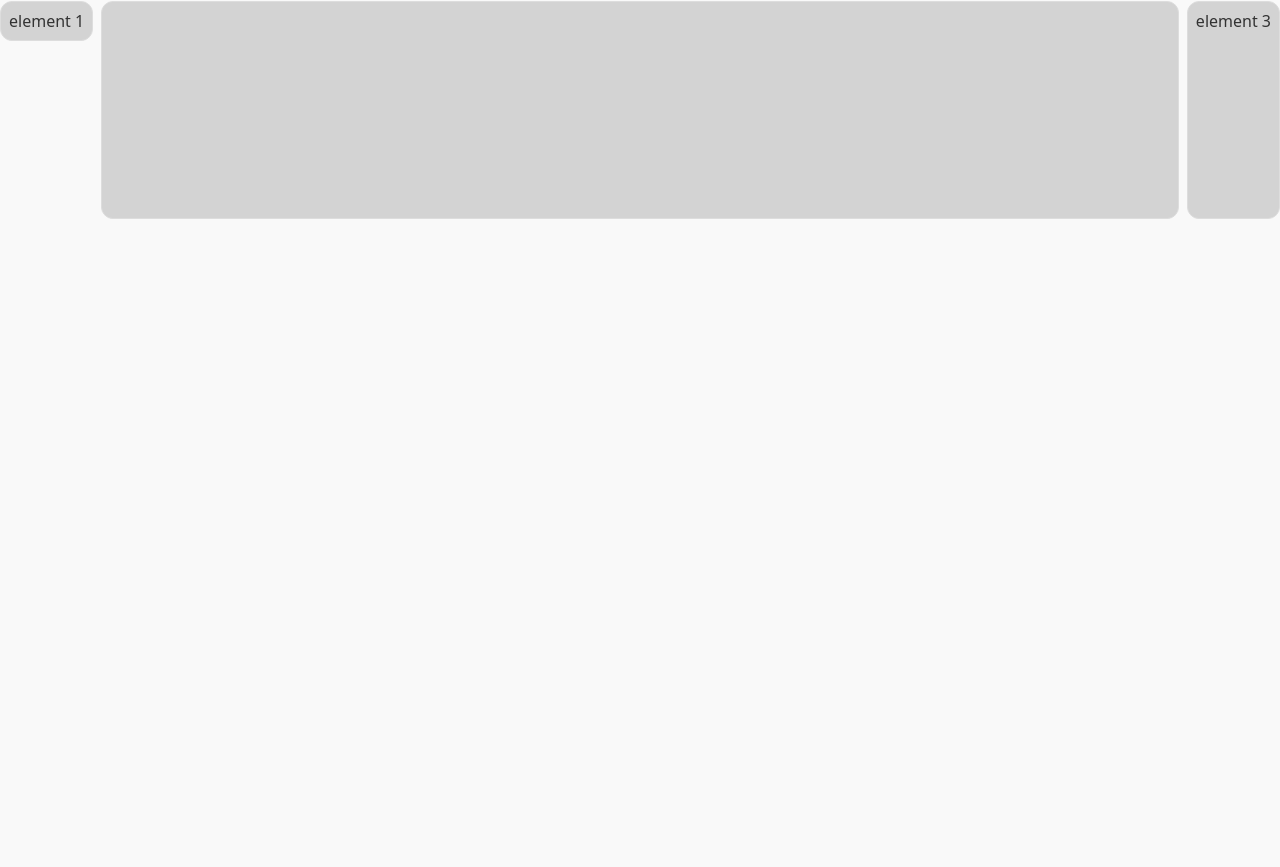
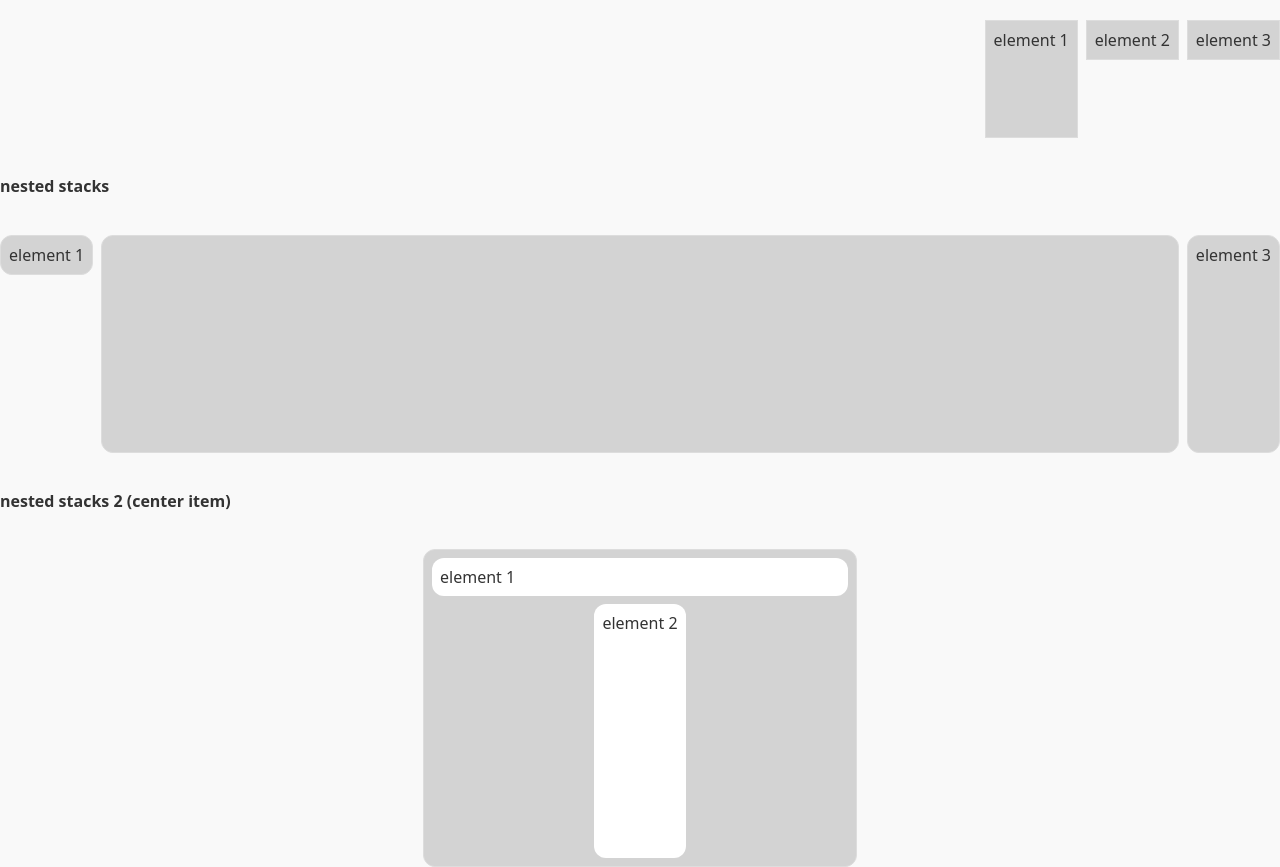
Before and after one commit to robinjac/R4, a SvelteKit app: page / in a window 1280 px wide. Shown: the part 1187-2054 px from the top of the page. Before the commit the page ends 1406 px from the top, so only its background shows below. Built offline with nearby package versions, Linux system fonts and the light colour scheme.

Commit message:
Revert some changes

```diff
--- a/src/components/Stack.svelte
+++ b/src/components/Stack.svelte
@@ -18,7 +18,7 @@
     style:gap={gap ? `var(--size-${gap})` : "0"}
     style:flex-direction={vertical ? "column" : "row"}
     style:align-items={vertical && align ? align : "stretch"}
-    style:justify-content={vertical ? "start" : align ?? "start"}
+    style:justify-content={vertical ? align : align ?? "start"}
     style:flex-wrap="wrap"
 >
     {@render children()}
--- a/src/routes/+page.svelte
+++ b/src/routes/+page.svelte
@@ -25,29 +25,40 @@
   </Stack>
   <h4>stack horizontal start</h4>
   <Stack gap="xxs" align="start">
-    <View padding="xxs" border background="lightgrey">element 1</View>
-    <View padding="xxs" border background="lightgrey">element 2</View>
-    <View padding="xxs" border background="lightgrey">element 3</View>
+    <View padding="xxs" height={100} border background="lightgrey">element 1</View>
+    <View padding="xxs" height=fit border background="lightgrey">element 2</View>
+    <View padding="xxs" height=fit border background="lightgrey">element 3</View>
   </Stack>
   <h4>stack horizontal center</h4>
   <Stack gap="xxs" align="center">
-    <View padding="xxs" border background="lightgrey">element 1</View>
-    <View padding="xxs" border background="lightgrey">element 2</View>
-    <View padding="xxs" border background="lightgrey">element 3</View>
+    <View padding="xxs" height={100} border background="lightgrey">element 1</View>
+    <View padding="xxs" height=fit border background="lightgrey">element 2</View>
+    <View padding="xxs" height=fit border background="lightgrey">element 3</View>
   </Stack>
   <h4>stack horizontal end</h4>
   <Stack gap="xxs" align="end">
-    <View padding="xxs" border background="lightgrey">element 1</View>
-    <View padding="xxs" border background="lightgrey">element 2</View>
-    <View padding="xxs" border background="lightgrey">element 3</View>
+    <View padding="xxs" height={100} border background="lightgrey">element 1</View>
+    <View padding="xxs" height=fit border background="lightgrey">element 2</View>
+    <View padding="xxs" height=fit border background="lightgrey">element 3</View>
   </Stack>
 
   <h4>nested stacks</h4>
-   <Stack gap="xxs">
+  <Stack gap="xxs">
     <View padding="xxs" border height="fit" rounded background="lightgrey">element 1</View>
     <Stack gap="xxs" align="end">
         <View padding="xxs" border width="fill" rounded background="lightgrey"/>
         <View padding="xxs" border height={200} rounded background="lightgrey">element 3</View>
     </Stack>
   </Stack>
+
+  <h4>nested stacks 2 (center item)</h4>
+  <Stack gap=xxs align=center>
+    <View padding="xxs" border height={300} rounded background="lightgrey">
+      <Stack gap=xxs vertical align=center>
+         <View padding=xxs width={400} rounded background=white>element 1</View>
+         <View padding=xxs width=fill rounded background=white>element 2</View>
+      </Stack>
+    </View>
+  </Stack>
+
 </Stack>
```
